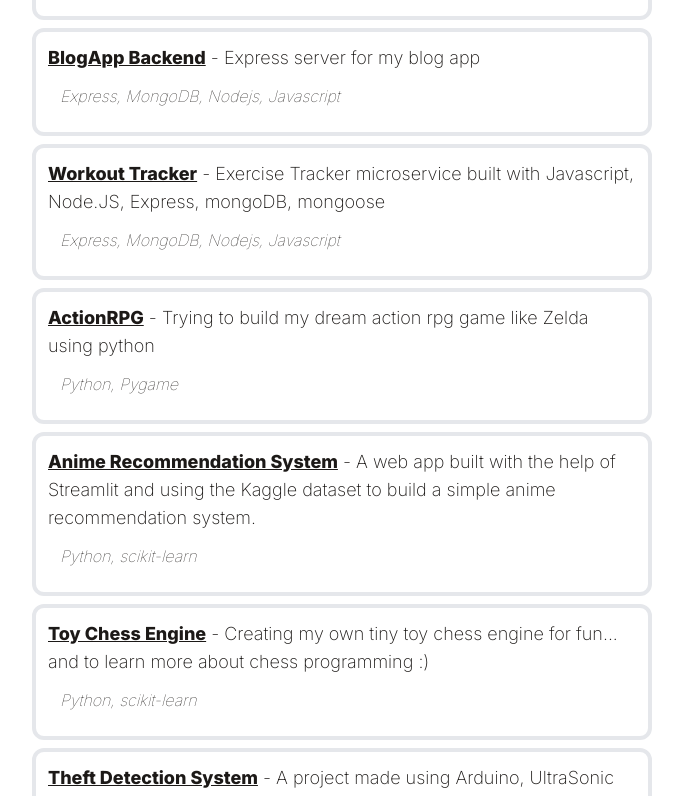
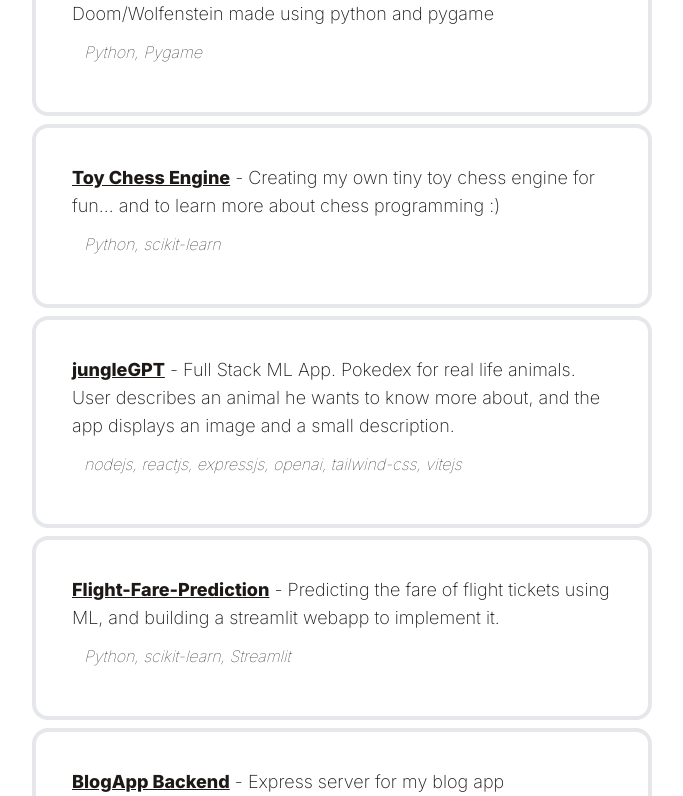
Before and after one commit to theyashwanthsai/DigitalGarden, a React (Vite) app: page /projects in a window 1280 px wide. Shown: the part 620-1416 px from the top of the page, without its empty margins (298-981 px from the left). Built offline with nearby package versions, Linux system fonts and the light colour scheme; a web font is replaced by a local one.

Commit message:
ui changes and added few stuff

```diff
--- a/src/components/Blog.jsx
+++ b/src/components/Blog.jsx
@@ -8,7 +8,7 @@
       <h1 className = "p-5 text-4xl md:text-7xl dark:text-white mb-1 md:mb-3 font-bold">Blogs</h1>
       <div className="md:w-2/4 ">
       {blog.map((item, index) => (
-        <p key={index} className="p-3 mt-2 text-lg border-4 rounded-xl">
+        <p key={index} className="p-9 mt-2 text-lg border-4 rounded-2xl">
           <a className="underline font-semibold" href={item.link}>
             {item.title}
           </a>{' '}
--- a/src/components/Home.jsx
+++ b/src/components/Home.jsx
@@ -6,17 +6,17 @@
   return(
     <div className="p-5 flex items-center justify-center flex-col text-left pt-20 pb-6">
       <h1 className="p-5 text-4xl md:text-7xl dark:text-white mb-1 md:mb-3 font-bold">Sai Yashwanth</h1>
-      <img className = "h-100 w-96 object-cover rounded-xl" src="./set.jpeg" alt="a cool pic" />
-      <p className="p-10 text-lg max-w-xl mb-6 font-bold">
+      <img className = "h-100 w-96 object-cover rounded-3xl" src="./img.jpeg" alt="a cool pic" />
+      <p className="p-10 text-lg max-w-xl mb-6 font-bold ">
         Hello, I'm Sai Yashwanth. I am a passionate developer, builder and learner. Welcome to my <a className= "underline" href = "https://www.dschapman.com/notes/5e6ba56d-11d3-4db0-a114-c8a415fd0bf6">Digital Garden!</a>
         <br />
         <br />
         Here's a rough map of this website:
 
         <br />
-        Projects: List of all the Projects i have worked on since i started this journey of computer science.
+        <b className="underline">Projects</b>: List of all the Projects I have worked on since I started this journey of computer science.
         <br />
-        Blog: List of some of the best blogs i have written. I try to share my learnings by writing blogs, in hopes of helping someone in some way.
+        <b className="underline"> Blog</b>: List of some of the best blogs I have written. I try to share my learnings by writing blogs, in hopes of helping someone in some way.
 
       </p>
       <div className="flex">
--- a/src/components/ProjectList.js
+++ b/src/components/ProjectList.js
@@ -10,6 +10,24 @@
       description: '3D raycasting engine similar to Doom/Wolfenstein made using python and pygame',
       link: 'https://github.com/theyashwanthsai/raycasting-3d-engine',
       tags: "Python, Pygame",
+    },
+    {
+      title: 'Toy Chess Engine',
+      description: 'Creating my own tiny toy chess engine for fun... and to learn more about chess programming :)',
+      link: 'https://github.com/theyashwanthsai/ToyChessEngine',
+      tags: "Python, scikit-learn"
+    },
+    {
+      title: 'jungleGPT',
+      description: 'Full Stack ML App. Pokedex for real life animals. User describes an animal he wants to know more about, and the app displays an image and a small description.',
+      link: 'https://github.com/theyashwanthsai/jungleGPT',
+      tags: "nodejs, reactjs, expressjs, openai, tailwind-css, vitejs"
+    },
+    {
+      title: 'Flight-Fare-Prediction',
+      description: 'Predicting the fare of flight tickets using ML, and building a streamlit webapp to implement it.',
+      link: 'https://github.com/theyashwanthsai/Flight-Fare-Prediction',
+      tags: "Python, scikit-learn, Streamlit"
     },
     {
       title: 'BlogApp Backend',
@@ -33,14 +51,9 @@
       title: 'Anime Recommendation System',
       description: 'A web app built with the help of Streamlit and using the Kaggle dataset to build a simple anime recommendation system.',
       link: 'https://github.com/theyashwanthsai/Anime-Recommendation-System',
-      tags: "Python, scikit-learn"
+      tags: "Python, scikit-learn, Streamlit"
     },
-    {
-      title: 'Toy Chess Engine',
-      description: 'Creating my own tiny toy chess engine for fun... and to learn more about chess programming :)',
-      link: 'https://github.com/theyashwanthsai/ToyChessEngine',
-      tags: "Python, scikit-learn"
-    },
+
     {
       title: 'Theft Detection System',
       description: 'A project made using Arduino, UltraSonic sensor, PIR sensor which detects any movement within a specific range from the sensor and lights up the LED.',
--- a/src/components/Projects.jsx
+++ b/src/components/Projects.jsx
@@ -11,8 +11,11 @@
         Projects are what I have been building from the past two years.
         Here are few of the projects I built while exploring various fields of interest. </p>
       <div className="md:w-2/4 ">
+
+
+
       {projects.map((item, index) => (
-        <p key={index} className="p-3 mt-2 text-lg border-4 rounded-xl">
+        <p key={index} className="p-9 mt-2 text-lg border-4 rounded-2xl">
           <a className="underline font-semibold" href={item.link}>
             {item.title}
           </a>{' '}
```
Also changed, not shown: public/img.jpeg (added).
